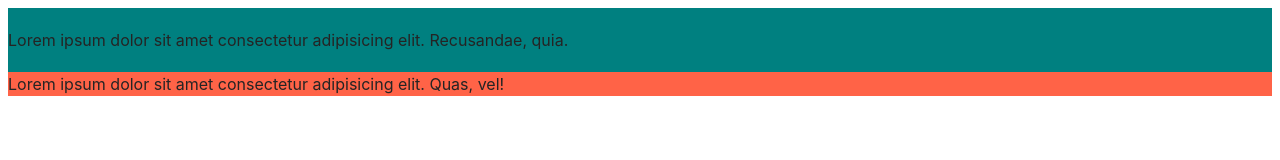
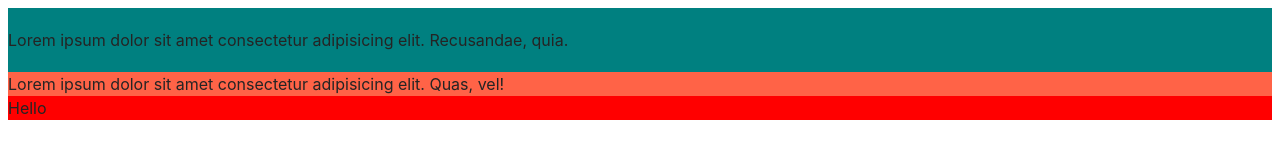
Before and after one commit to JohnRealy/lesson-2, a website built with Vite: page src/index.html in a window 1280 px wide. Built offline with nearby package versions, Linux system fonts and the light colour scheme.

Commit message:
add features

```diff
--- /dev/null
+++ b/src/css/features.css
@@ -0,0 +1,3 @@
+.features {
+    background: red;
+}
--- a/src/css/styles.css
+++ b/src/css/styles.css
@@ -7,6 +7,8 @@
 @import url('./reset.css');
 @import url('./header.css');
 @import url('./hero.css');
+@import url('./features.css');
+
 
 :root {
   font-family: Inter, Avenir, Helvetica, Arial, sans-serif;
--- a/src/index.html
+++ b/src/index.html
@@ -1,5 +1,6 @@
 <!DOCTYPE html>
 <html lang="en">
+
 <head>
   <meta charset="UTF-8" />
   <link rel="icon" type="image/svg+xml" href="/favicon.svg" />
@@ -7,12 +8,15 @@
   <title>Vanilla App Template</title>
   <link rel="stylesheet" href="./css/styles.css" />
 </head>
+
 <body>
   <load src="partials/header.html" />
   <main>
     <load src="partials/hero.html" />
+    <load src="partials/features.html" />
   </main>
 
   <script type="module" src="/main.js"></script>
 </body>
+
 </html>
--- /dev/null
+++ b/src/partials/features.html
@@ -0,0 +1,3 @@
+<section class="features">
+    <p>Hello</p>
+</section>
```
Lines whose indentation alone changed are shown as unchanged.
